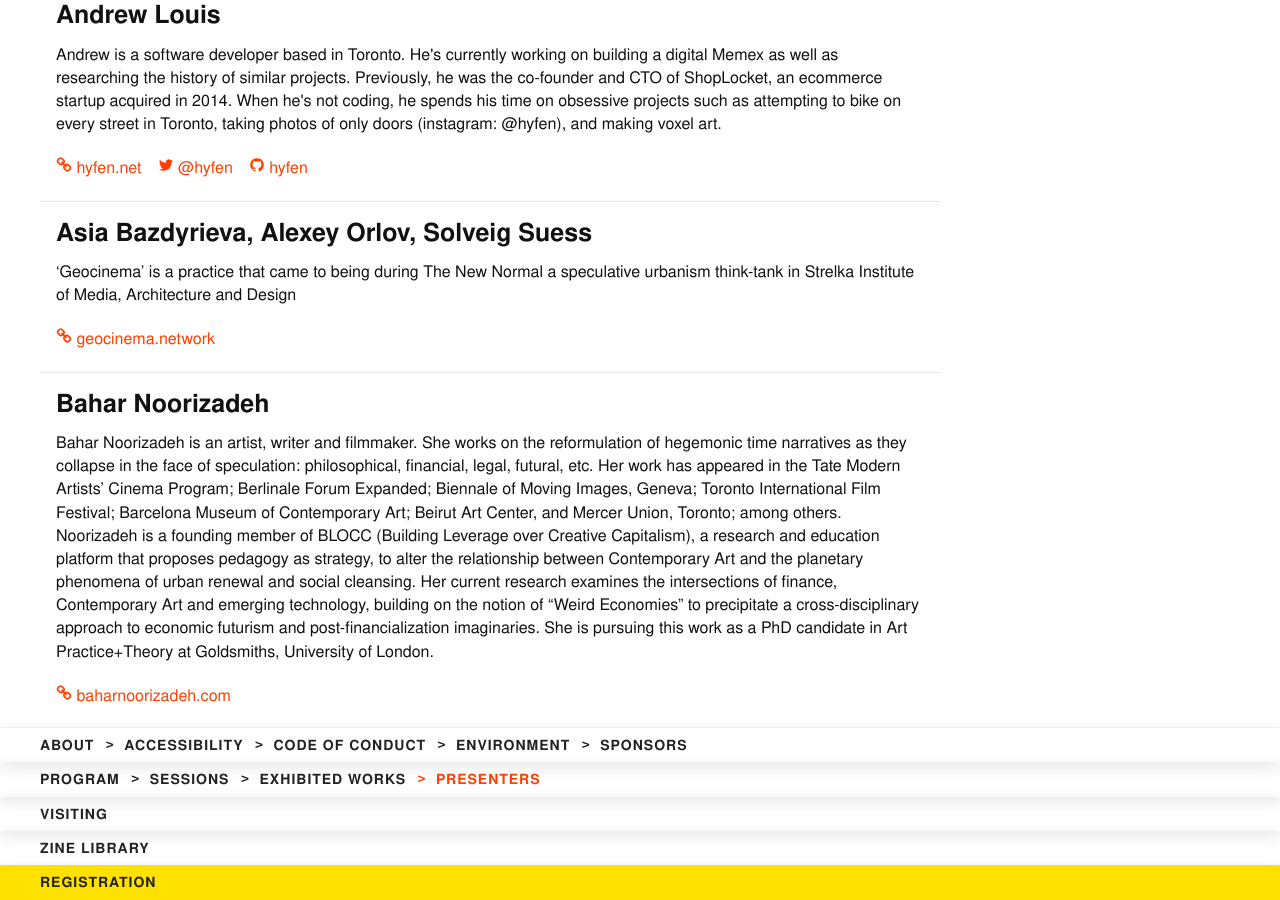
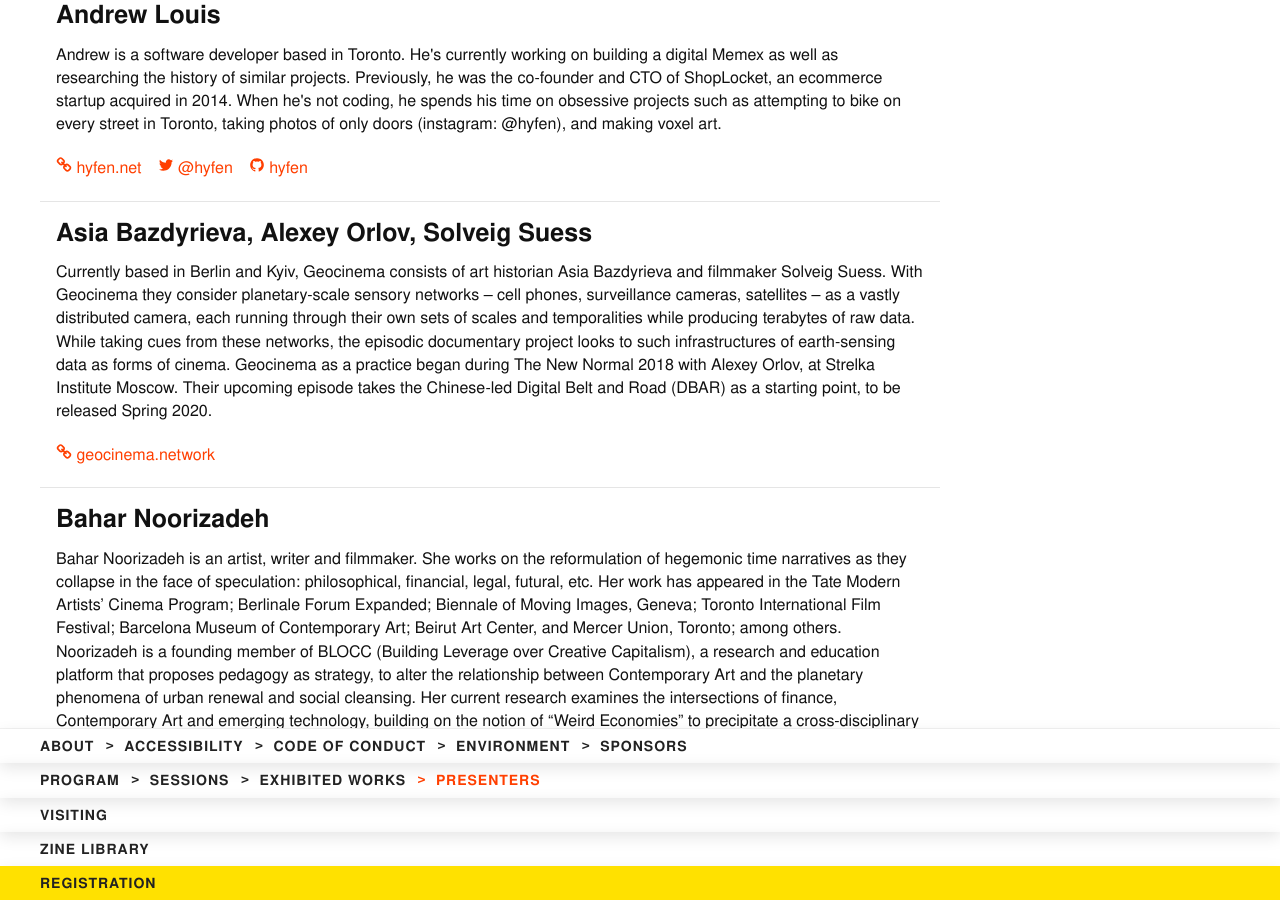
Before and after one commit to ournetworks/ournetworks.ca, a Jekyll site: the page built from program.md, in a window 1280 px wide and 900 px high, scrolled down 18296 px. Built offline with Jekyll 4.4.1, drawn with Linux system fonts in a browser that asks for light colours.

Commit message:
updated geocinema bio

```diff
--- a/_data/presenters.yml
+++ b/_data/presenters.yml
@@ -423,7 +423,7 @@
 
   - presenterID: geocinema
     name: "Asia Bazdyrieva, Alexey Orlov, Solveig Suess"
-    bio: "‘Geocinema’ is a practice that came to being during The New Normal a speculative urbanism think-tank in Strelka Institute of Media, Architecture and Design "
+    bio: "Currently based in Berlin and Kyiv, Geocinema consists of art historian Asia Bazdyrieva and filmmaker Solveig Suess. With Geocinema they consider planetary-scale sensory networks – cell phones, surveillance cameras, satellites – as a vastly distributed camera, each running through their own sets of scales and temporalities while producing terabytes of raw data. While taking cues from these networks, the episodic documentary project looks to such infrastructures of earth-sensing data as forms of cinema. Geocinema as a practice began during The New Normal 2018 with Alexey Orlov, at Strelka Institute Moscow. Their upcoming episode takes the Chinese-led Digital Belt and Road (DBAR) as a starting point, to be released Spring 2020."
     link: "https://geocinema.network/"
     linkDisplay: "geocinema.network"
 
```
